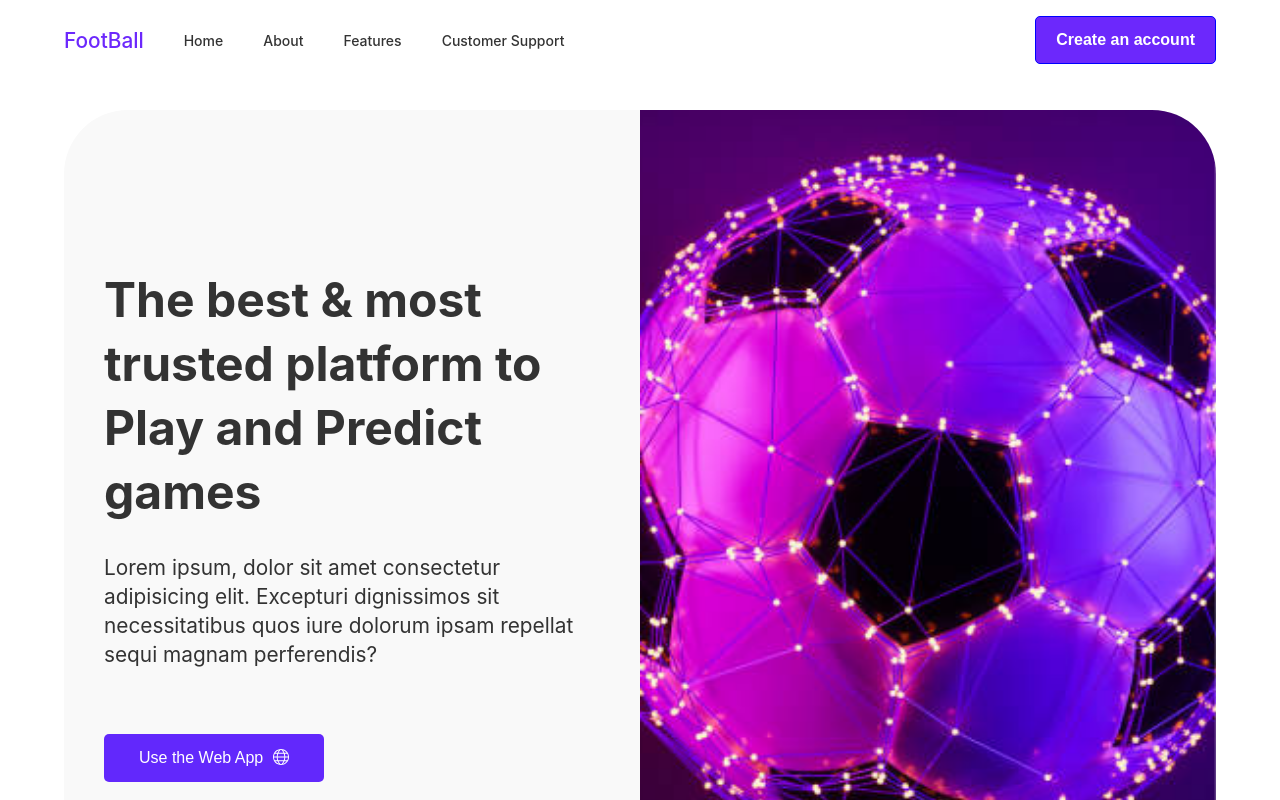
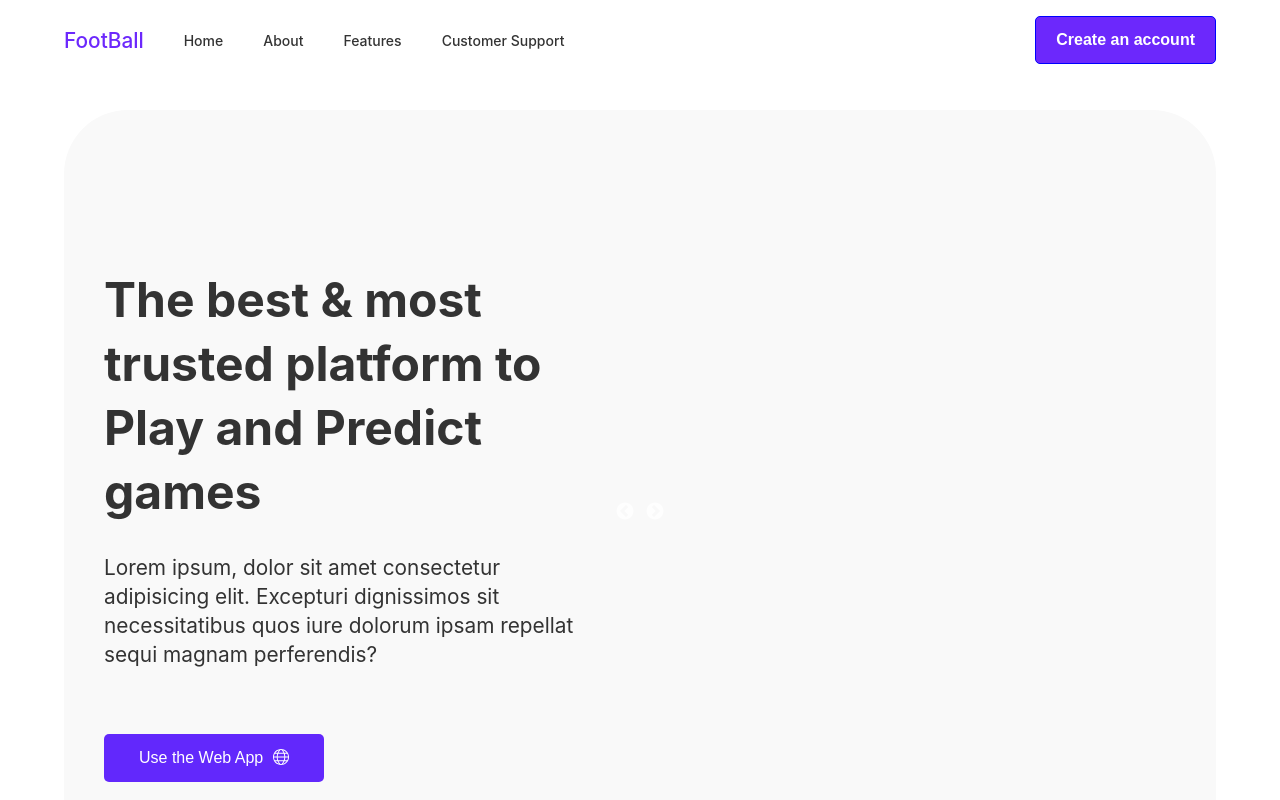
Before and after one commit to OgbuEsther/BeerKathon_FE, a React (Create React App) app: page / in a window 1280 px wide. Shown: the top 800 px of the page. Built offline with nearby package versions, Linux system fonts and the light colour scheme.

Commit message:
saved react-slick

```diff
--- a/package.json
+++ b/package.json
@@ -18,7 +18,9 @@
     "@types/react-icons": "^3.0.0",
     "@types/react-router-dom": "^5.3.3",
     "@types/react-scroll": "^1.8.6",
+    "@types/react-slick": "^0.23.10",
     "@types/redux-persist": "^4.3.1",
+    "@types/slick-carousel": "^1.6.37",
     "@types/styled-components": "^5.1.26",
     "@types/yup": "^0.32.0",
     "axios": "^1.3.4",
@@ -30,7 +32,9 @@
     "react-router-dom": "^6.10.0",
     "react-scripts": "5.0.1",
     "react-scroll": "^1.8.9",
+    "react-slick": "^0.29.0",
     "redux-persist": "^6.0.0",
+    "slick-carousel": "^1.8.1",
     "styled-components": "^5.3.9",
     "sweetalert2": "^11.7.3",
     "typescript": "^4.9.5",
--- a/src/Components/landingPage/Hero/Hero.tsx
+++ b/src/Components/landingPage/Hero/Hero.tsx
@@ -3,6 +3,9 @@ import styled from "styled-components";
 import hero from "../../Assets/hero.jpg";
 import { NavLink } from "react-router-dom";
 import { TfiWorld } from "react-icons/tfi";
+import Slider from "react-slick";
+import "slick-carousel/slick/slick.css";
+import "slick-carousel/slick/slick-theme.css";
 
 const Hero = () => {
   const settings = {
@@ -34,9 +37,11 @@ const Hero = () => {
               </NavLink>
             </TextHold>
           </Left>
-          <Right>
-            <img src={hero} alt="" />
-          </Right>
+          <Slider>
+            <Right>
+              <img src={hero} alt="" />
+            </Right>
+          </Slider>
         </Wrapper>
       </Container>
     </div>
```
Also changed, not shown: 1 other file (tests, documents, lock files or other folders).
